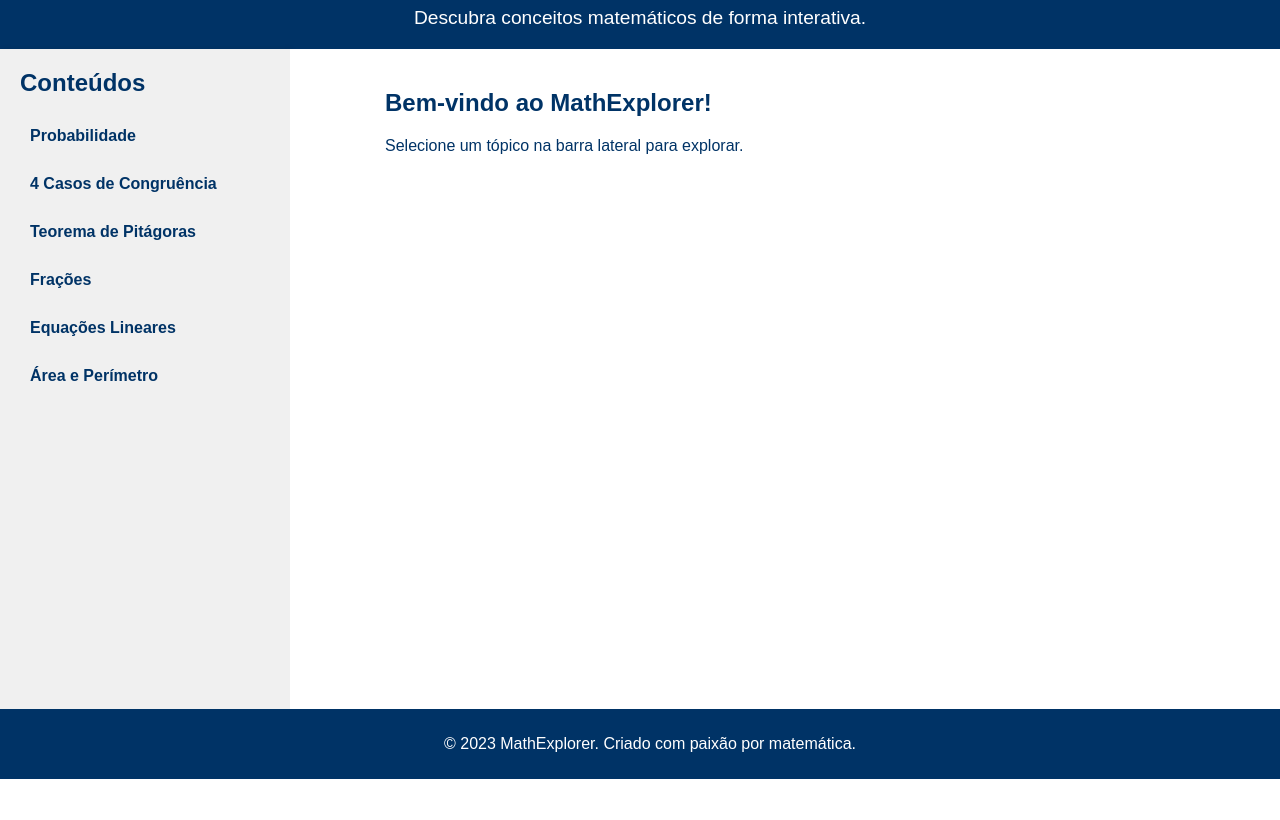
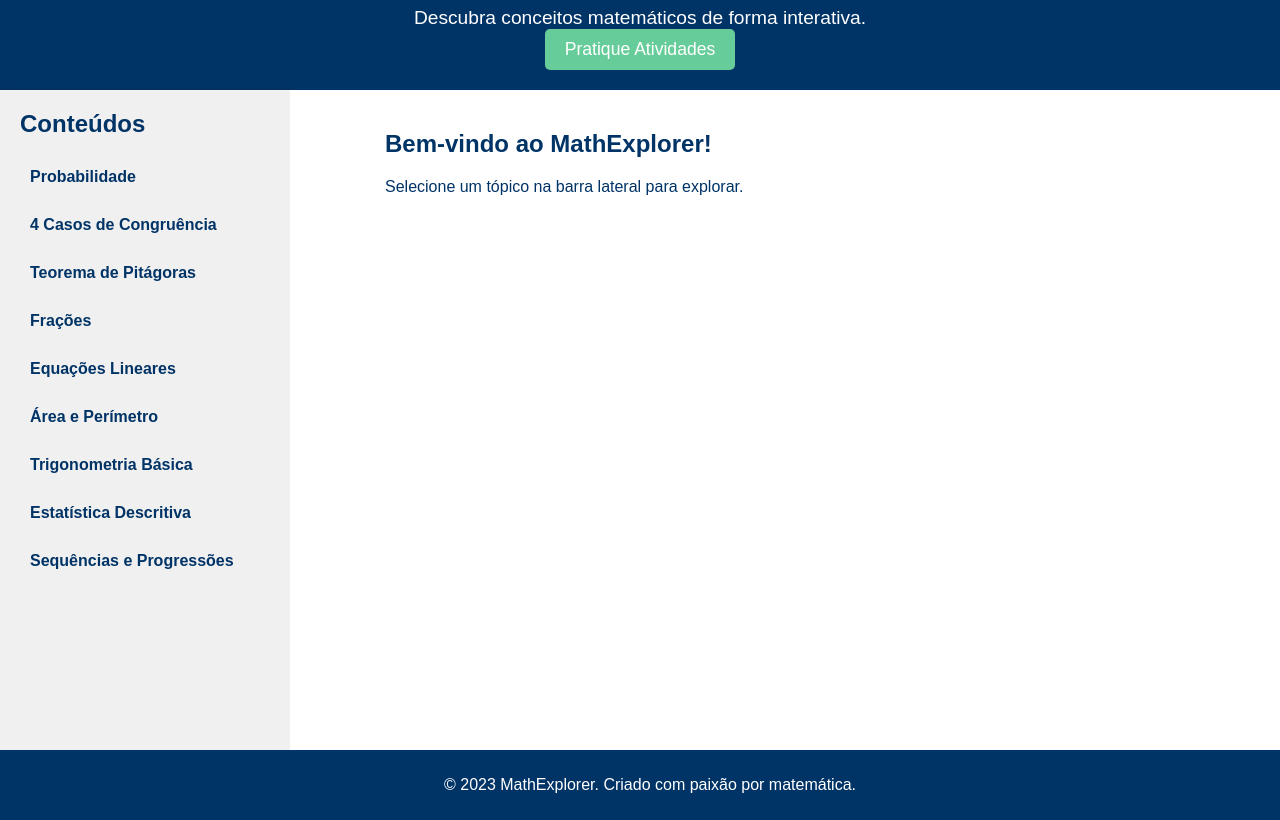
Before and after one commit to arthurmascarelloprestes-png/Site-Matem-tica, a plain HTML site: page index.html in a window 1280 px wide. Shown: the part 68-888 px from the top of the page. Before the commit the page ends 847 px from the top, so only its background shows below. Drawn offline with Linux system fonts and the light colour scheme.

Commit message:
Update index.html

```diff
--- a/index.html
+++ b/index.html
@@ -10,6 +10,7 @@
     <header>
         <h1>MathExplorer</h1>
         <p>Descubra conceitos matemáticos de forma interativa.</p>
+        <button onclick="window.open('atividades.html', '_blank')" style="background-color: #66CC99; color: #FFFFFF; border: none; padding: 10px 20px; font-size: 1.1em; border-radius: 5px; cursor: pointer;">Pratique Atividades</button>
     </header>
 
     <div class="container">
@@ -22,6 +23,9 @@
                 <li><a href="#" id="fracoes">Frações</a></li>
                 <li><a href="#" id="equacoes">Equações Lineares</a></li>
                 <li><a href="#" id="area-perimetro">Área e Perímetro</a></li>
+                <li><a href="#" id="trigonometria">Trigonometria Básica</a></li>
+                <li><a href="#" id="estatistica">Estatística Descritiva</a></li>
+                <li><a href="#" id="sequencias">Sequências e Progressões</a></li>
             </ul>
         </aside>
 
```
